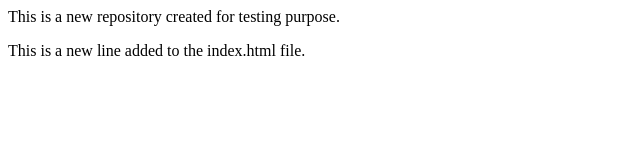
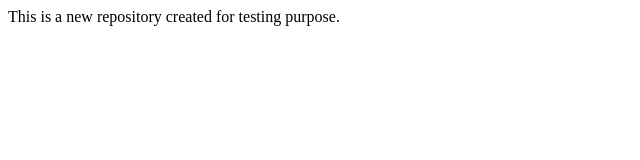
Before and after one commit to rarora-eng/local_repo, a plain HTML site: page index.html in a window 1280 px wide. Shown: the whole page, without its empty margins (0-640 px from the left). Drawn offline with Linux system fonts and the light colour scheme.

Commit message:
modified html

```diff
--- a/index.html
+++ b/index.html
@@ -1,2 +1 @@
 <p>This is a new repository created for testing purpose.</p>
-<p>This is a new line added to the index.html file.</p>
```
